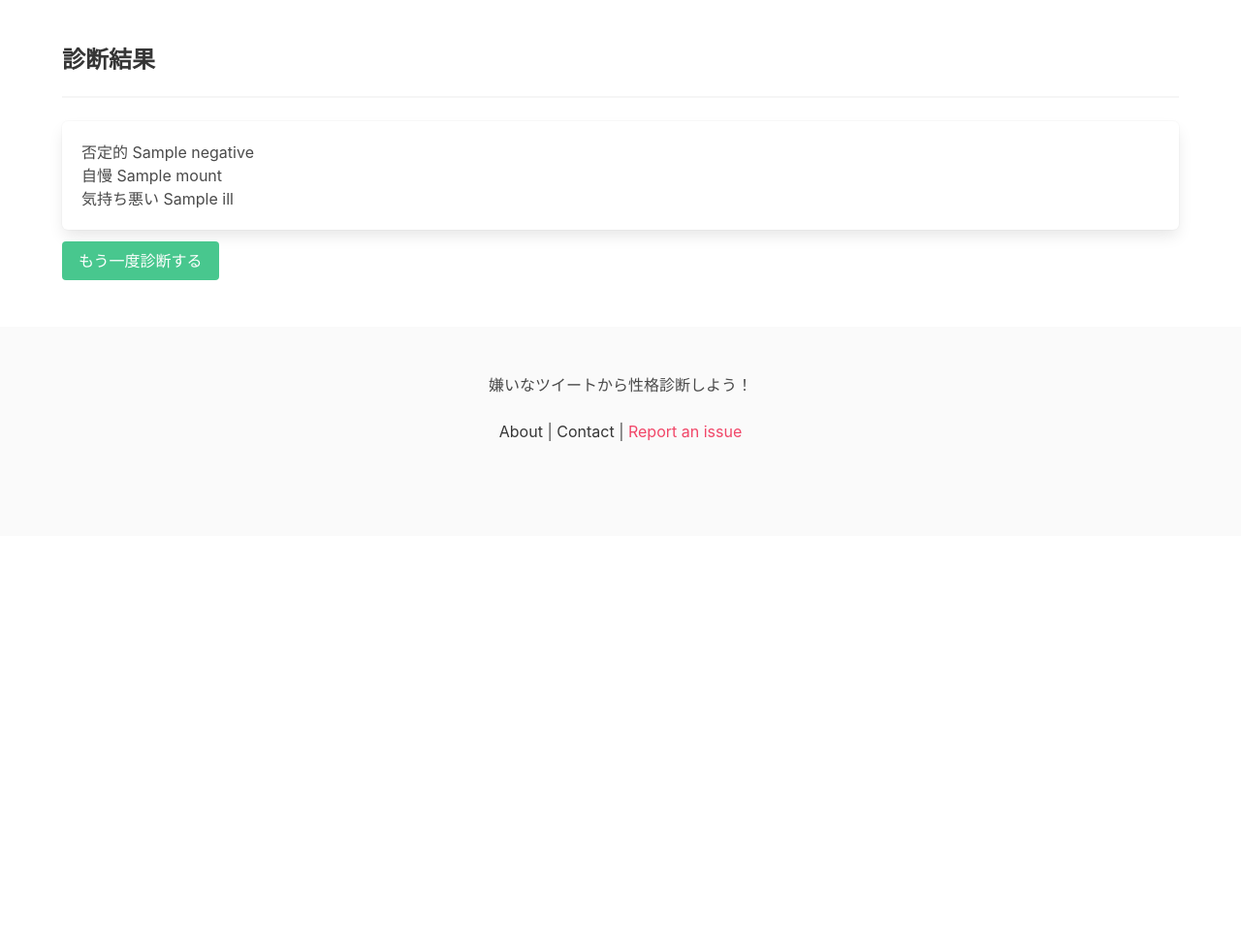
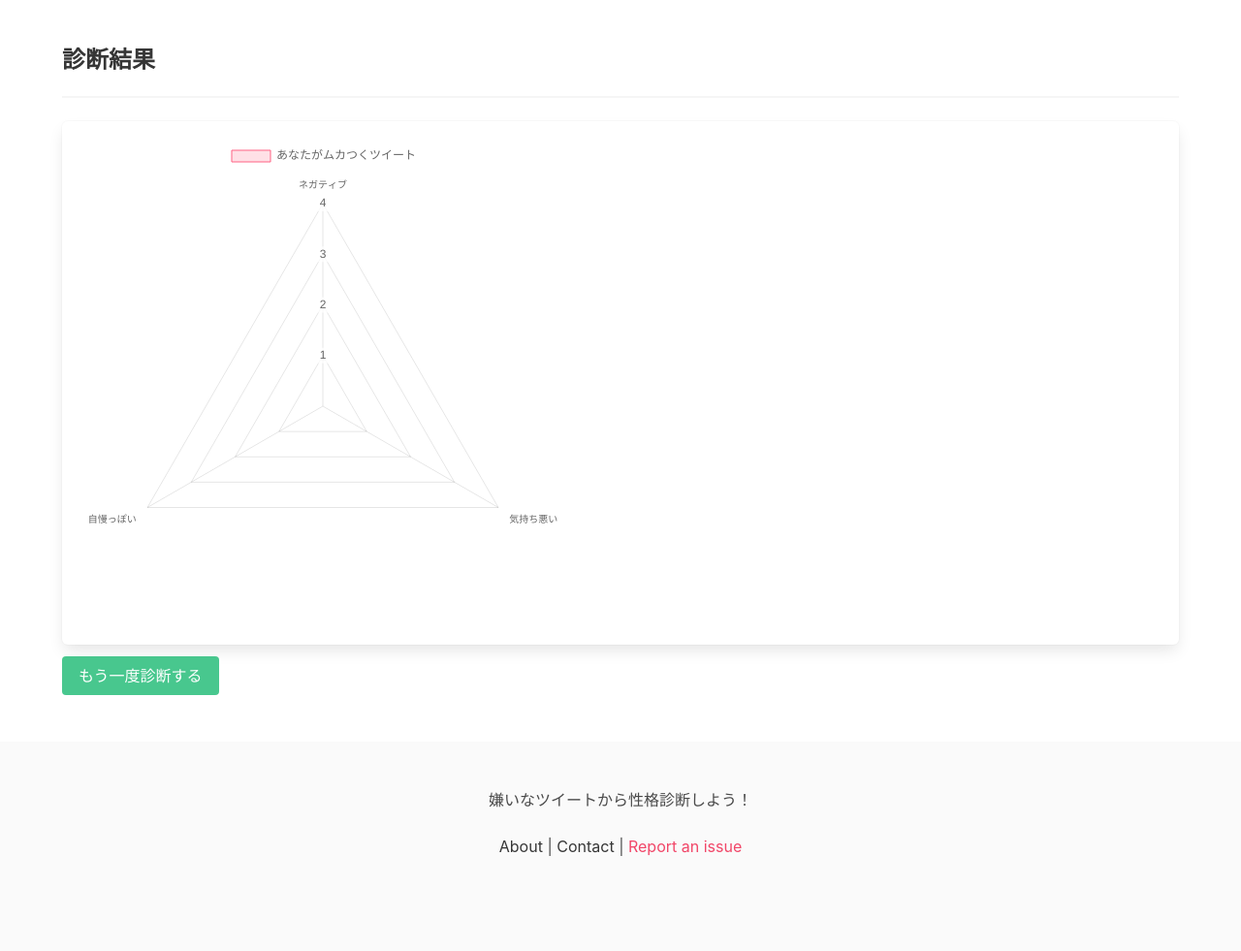
Before and after one commit to 2000lilu0317/analysis_what_you_hate, a Django app: template cms/templates/cms/result.html in a window 1280 px wide. Shown: the part 52-1033 px from the top of the page at 97% size. Before the commit the page ends 507 px from the top, so only its background shows below. Run offline with Django 3.2, Linux system fonts and the light colour scheme; the template is opened without the code that fills it: most values are stand-ins (such as "Sample title", 1, 10 or a date in 2020); some libraries are stand-ins or nearby versions.

Commit message:
add script in template

```diff
--- a/cms/templates/cms/result.html
+++ b/cms/templates/cms/result.html
@@ -1,6 +1,8 @@
 {% extends 'cms/base.html' %}
 
 {% block title %}Result | {% endblock %}
+
+{% load static %}
 
 {% block content %}
 <section class="section">
@@ -9,11 +11,17 @@
         <hr>
         <div class="field">
             <div class="box">
-                <ul>
-                    <li>否定的 {{negative}}</li>
-                    <li>自慢 {{mount}}</li>
-                    <li>気持ち悪い {{ill}}</li>
-                </ul>
+                <div style="position:relative; width:500px; height:500px;">
+                    <canvas id="chart" width="400px" height="600px"></canvas>
+                    <!-- スコアチャートを表示するためのスクリプト-->
+                    <script src="https://cdnjs.cloudflare.com/ajax/libs/Chart.js/3.5.1/chart.js"></script>
+                    <script>
+                      var nega_score  = JSON.parse("{{negative | safe}}");
+                      var mount_score = JSON.parse("{{mount | safe}}");
+                      var ill_score   = JSON.parse("{{ill | safe}}");
+                    </script>
+                    <script src="{% static 'cms/display.js' %}"></script>
+                </div>
             </div>
         </div>
         <div class="field">
```
